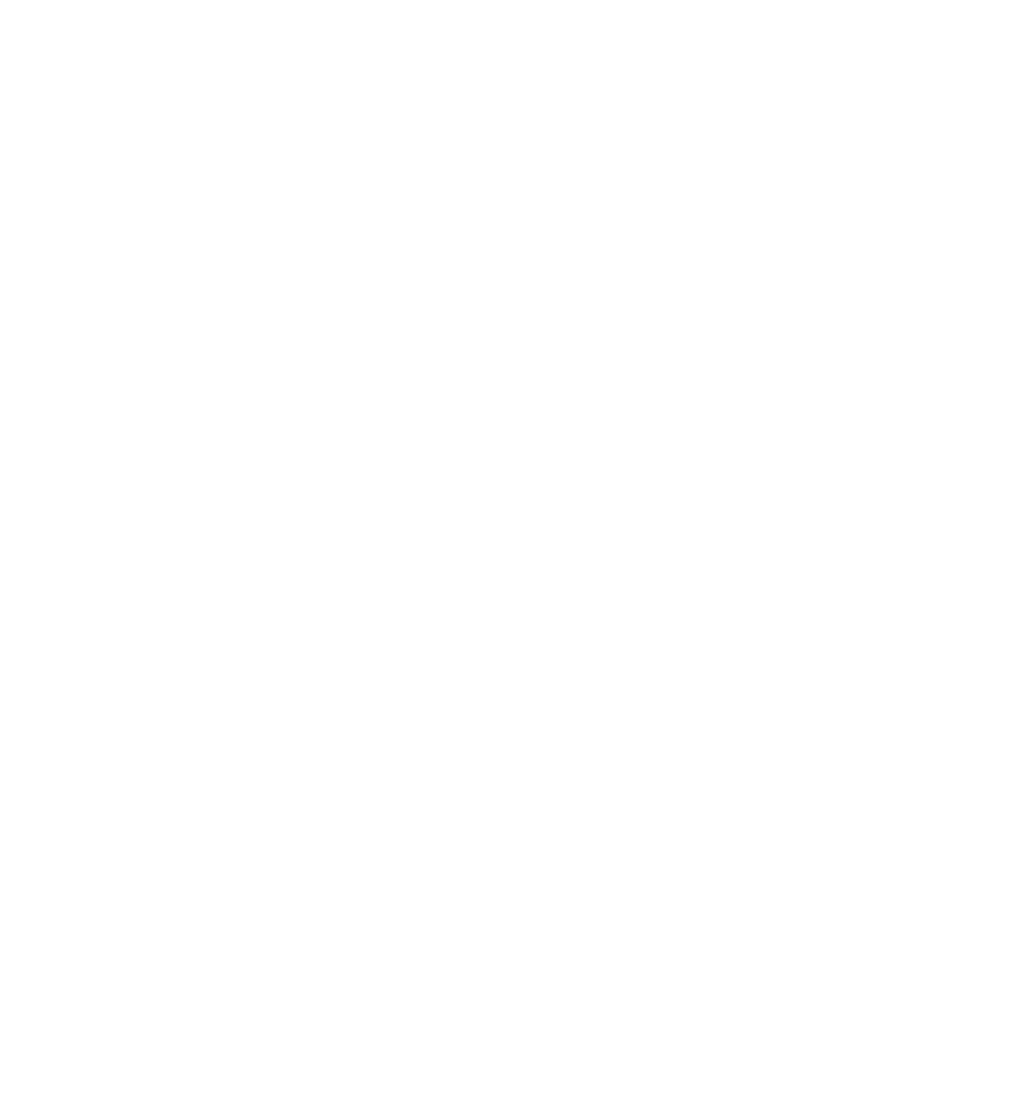
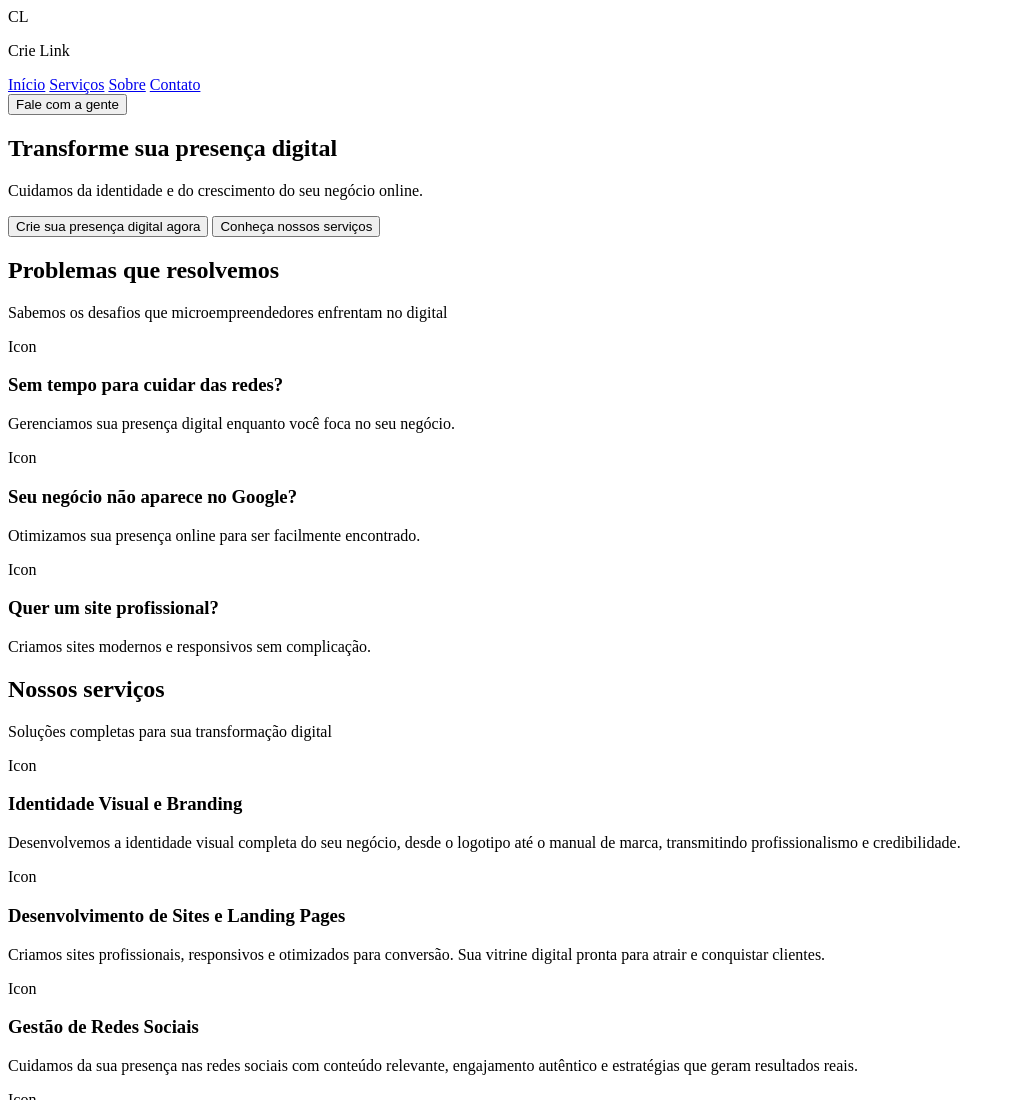
Before and after one commit to PedroA-78/crielink, a plain HTML site: page public/index.html in a window 1280 px wide. Shown: the top 1100 px of the page, without its empty margins (0-1015 px from the left). Before the commit the page ends 800 px from the top, so only its background shows below. Drawn offline with Linux system fonts and the light colour scheme.

Commit message:
feat: index

```diff
--- a/public/index.html
+++ b/public/index.html
@@ -6,8 +6,114 @@
     <title>Crie Link</title>
 </head>
 <body>
-    <header></header>
-    <main></main>
+    <header class="header">
+        <div class="header_logo">
+            <span class="header_logo_icon">CL</span>
+            <p class="header_logo_title">Crie Link</p>
+        </div>
+        <nav>
+            <a href="#">Início</a>
+            <a href="#">Serviços</a>
+            <a href="#">Sobre</a>
+            <a href="#">Contato</a>
+        </nav>
+        <div class="header_cta">
+            <button>Fale com a gente</button>
+        </div>
+    </header>
+    <main>
+        <section class="hero">
+            <h1>Transforme sua presença digital</h1>
+            <p>Cuidamos da identidade e do crescimento do seu negócio online.</p>
+            <div class="hero_action">
+                <button>Crie sua presença digital agora <span></span></button>
+                <button>Conheça nossos serviços</button>
+            </div>
+            <div class="hero_image"></div>
+        </section>
+        <section class="about">
+            <h2>Problemas que resolvemos</h2>
+            <p>Sabemos os desafios que microempreendedores enfrentam no digital</p>
+            <div class="problems">
+                <div class="problem">
+                    <span>Icon</span>
+                    <h3>Sem tempo para cuidar das redes?</h3>
+                    <p>Gerenciamos sua presença digital enquanto você foca no seu negócio.</p>
+                </div>
+                <div class="problem">
+                    <span>Icon</span>
+                    <h3>Seu negócio não aparece no Google?</h3>
+                    <p>Otimizamos sua presença online para ser facilmente encontrado.
+                </div>
+                <div class="problem">
+                    <span>Icon</span>
+                    <h3>Quer um site profissional?</h3>
+                    <p>Criamos sites modernos e responsivos sem complicação.
+                </div>
+            </div>
+        </section>
+        <section class="services">
+            <h2>Nossos serviços</h2>
+            <p>Soluções completas para sua transformação digital</p>
+            <div class="services_cards">
+                <div class="service">
+                    <span>Icon</span>
+                    <h3>Identidade Visual e Branding</h3>
+                    <p>Desenvolvemos a identidade visual completa do seu negócio, desde o logotipo até o manual de marca, transmitindo profissionalismo e credibilidade.</p>
+                </div>
+                <div class="service">
+                    <span>Icon</span>
+                    <h3>Desenvolvimento de Sites e Landing Pages</h3>
+                    <p>Criamos sites profissionais, responsivos e otimizados para conversão. Sua vitrine digital pronta para atrair e conquistar clientes.</p>
+                </div>
+                <div class="service">
+                    <span>Icon</span>
+                    <h3>Gestão de Redes Sociais</h3>
+                    <p>Cuidamos da sua presença nas redes sociais com conteúdo relevante, engajamento autêntico e estratégias que geram resultados reais.</p>
+                </div>
+                <div class="service">
+                    <span>Icon</span>
+                    <h3>Consultoria Digital Personalizada</h3>
+                    <p>Analisamos seu negócio e criamos estratégias customizadas para potencializar sua presença digital e alcançar seus objetivos.</p>
+                </div>
+            </div>
+        </section>
+        <section class="testimonials">
+            <h2>Resultados que falam por si</h2>
+            <p>Veja o que nossos clientes dizem sobre a transformação digital</p>
+            <div class="tertimonials_cards">
+                <div class="testimonials">
+                    <div>*****</div>
+                    <p>"Antes eu não tinha ideia de como começar no digital. A equipe criou minha identidade visual e meu site. Em 3 meses, minhas vendas online triplicaram!"</p>
+                    <div>
+                        <p>Maria Silva</p>
+                        <p>Boutique Bella Moda</p>
+                    </div>
+                </div>
+                <div class="testimonials">
+                    <div>*****</div>
+                    <p>"Antes eu não tinha ideia de como começar no digital. A equipe criou minha identidade visual e meu site. Em 3 meses, minhas vendas online triplicaram!"</p>
+                    <div>
+                        <p>Maria Silva</p>
+                        <p>Boutique Bella Moda</p>
+                    </div>
+                </div>
+                <div class="testimonials">
+                    <div>*****</div>
+                    <p>"Antes eu não tinha ideia de como começar no digital. A equipe criou minha identidade visual e meu site. Em 3 meses, minhas vendas online triplicaram!"</p>
+                    <div>
+                        <p>Maria Silva</p>
+                        <p>Boutique Bella Moda</p>
+                    </div>
+                </div>
+            </div>
+        </section>
+        <div class="final">
+            <h2>Pronto para transformar seu negócio?</h2>
+            <p>Dê o primeiro passo para ter uma presença digital profissional e impactante</p>
+            <button>Vamos conversar</button>
+        </div>
+    </main>
     <footer></footer>
 </body>
 </html>
```
